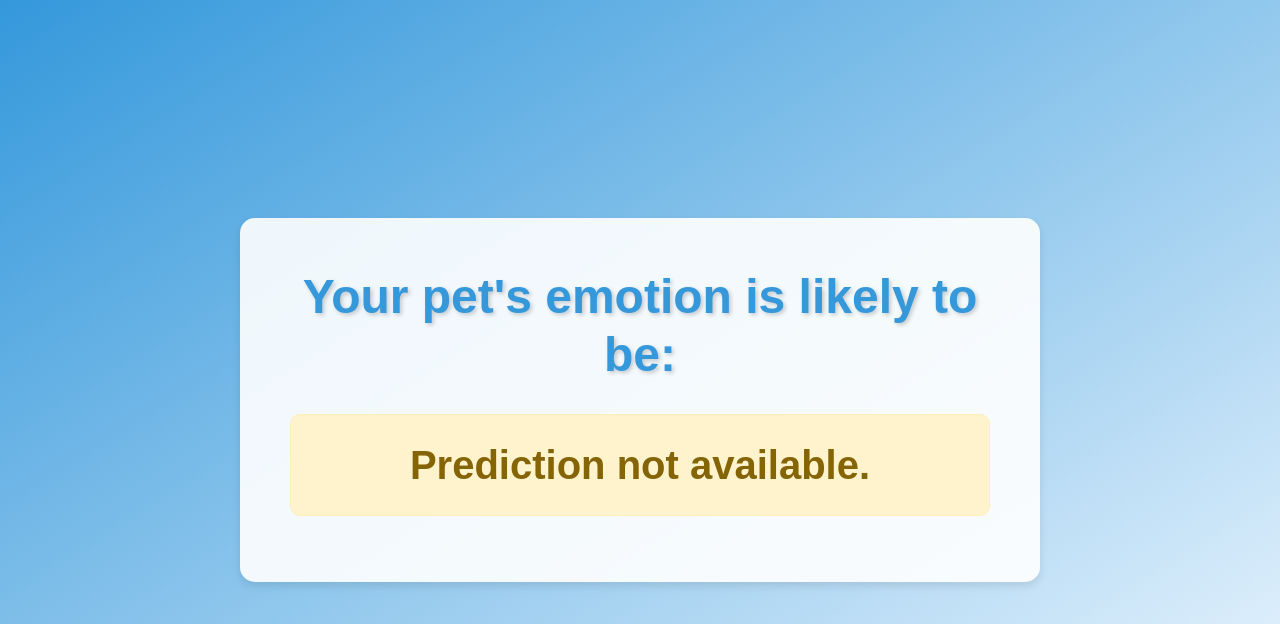
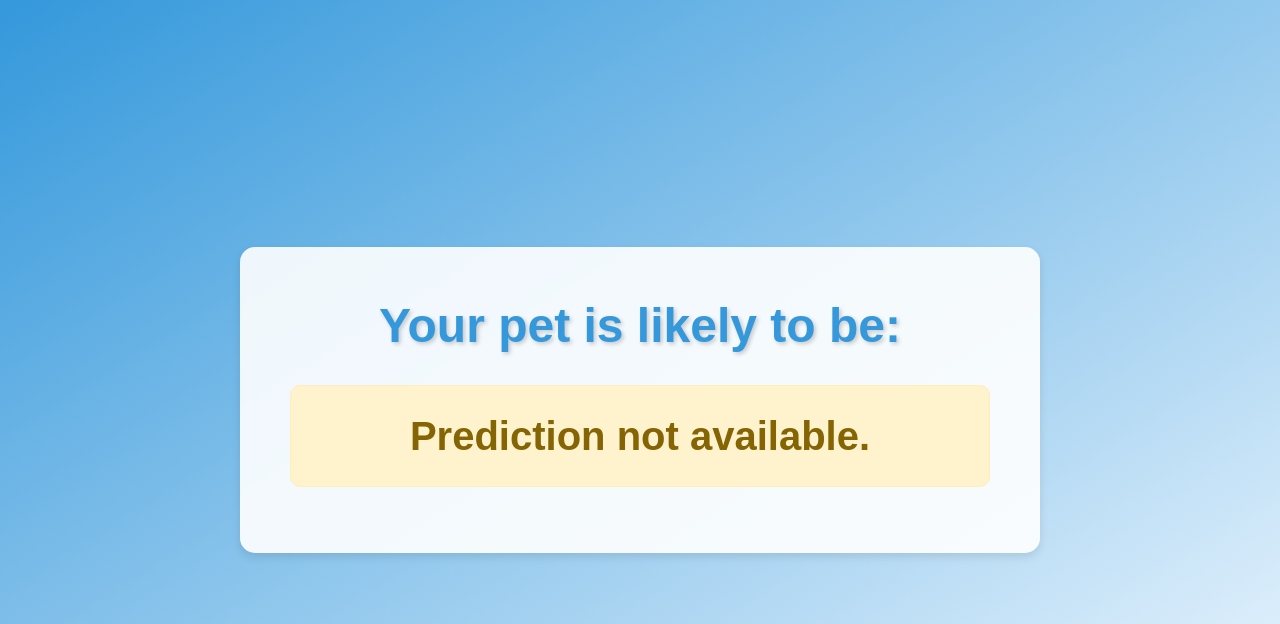
Before and after one commit to Bratajit-03/Pet-Emotion-Recognition, a Flask app: page /pet-emotion-predict in a window 1280 px wide. Shown: the top 624 px of the page. Run offline with Flask 2, Linux system fonts and the light colour scheme; some libraries are stand-ins or nearby versions.

Commit message:
Update predict.html

```diff
--- a/templates/predict.html
+++ b/templates/predict.html
@@ -58,7 +58,7 @@
 <body>
 
     <div class="container">
-        <h1 class="result-heading">Your pet's emotion is likely to be:</h1>
+        <h1 class="result-heading">Your pet is likely to be:</h1>
         {% if pred is not none %}
             {% if pred == 0 %}
                 <div class="emotion-result emotion-angry">ANGRY</div>
```
